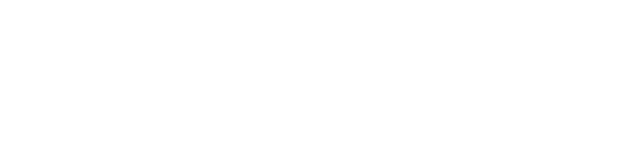
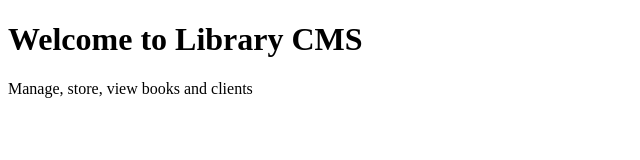
Before and after one commit to MalaV1t/Matvei_obiasnyal, a plain HTML site: page index.html in a window 1280 px wide. Shown: the whole page, without its empty margins (0-640 px from the left). Drawn offline with Linux system fonts and the light colour scheme.

Commit message:
library_cms v:0.015

```diff
--- a/index.html
+++ b/index.html
@@ -6,6 +6,7 @@
     <title>Library CMS</title>
 </head>
 <body>
-
+    <h1>Welcome to Library CMS</h1>
+    <p>Manage, store, view books and clients</p>
 </body>
 </html>
```
